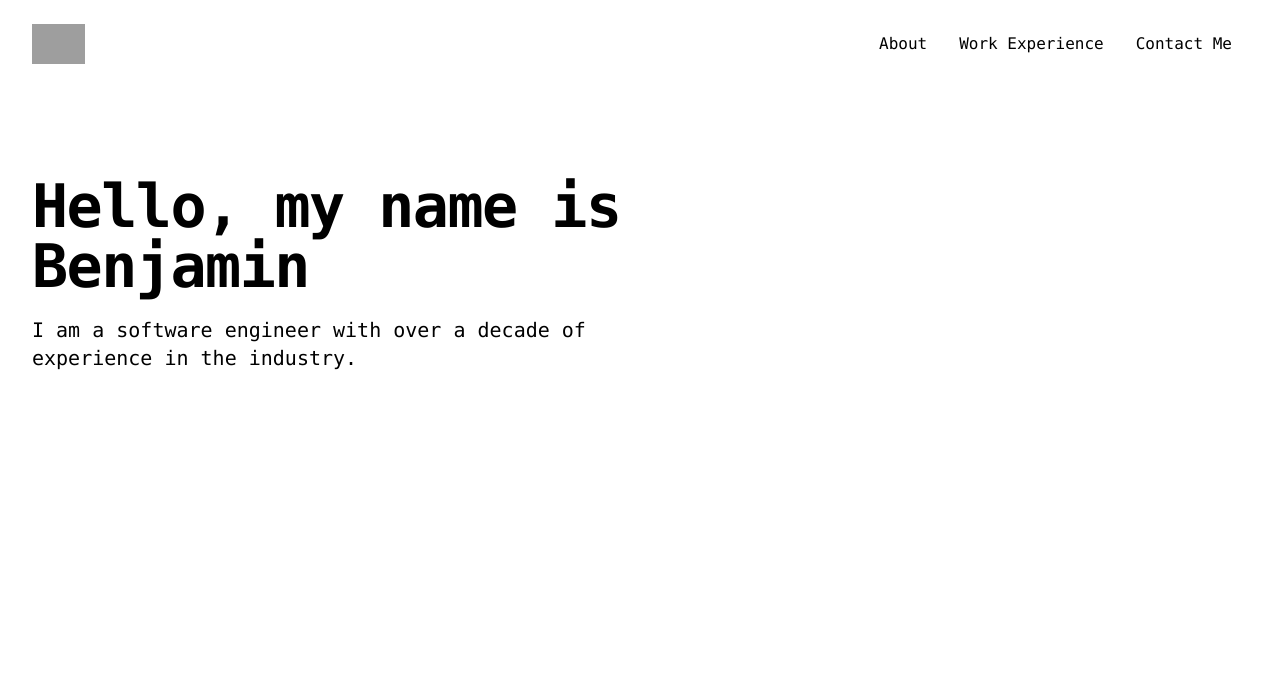
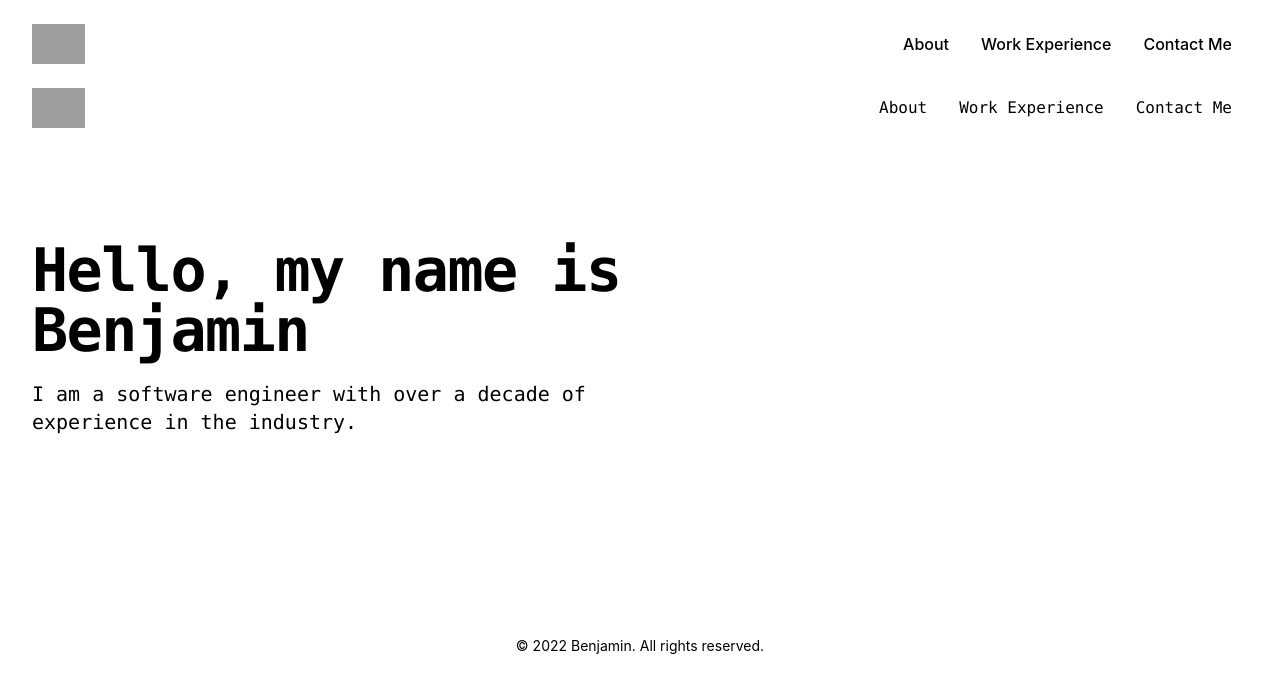
Before and after one commit to benjaminmishra/benjaminmishra.github.io, a React (Create React App) app: page / in a window 1280 px wide. Shown: the top 692 px of the page. Built offline with nearby package versions, Linux system fonts and the light colour scheme; grey boxes are pictures that could not be loaded.

Commit message:
Added code

```diff
--- a/src/App.tsx
+++ b/src/App.tsx
@@ -1,11 +1,15 @@
 import React from 'react';
 import './App.css';
-import Hero from './components/hero/hero'
+import Hero from './components/hero/hero';
+import Nav from './components/hero/nav';
+import Footer from './components/footer';
 
 function App() {
   return (
     <div className="App">
-      <Hero/>
+      <Nav />
+      <Hero />
+      <Footer />
     </div>
   );
 }
```
Also changed, not shown: src/components/footer.tsx (renamed from src/footer.tsx).
